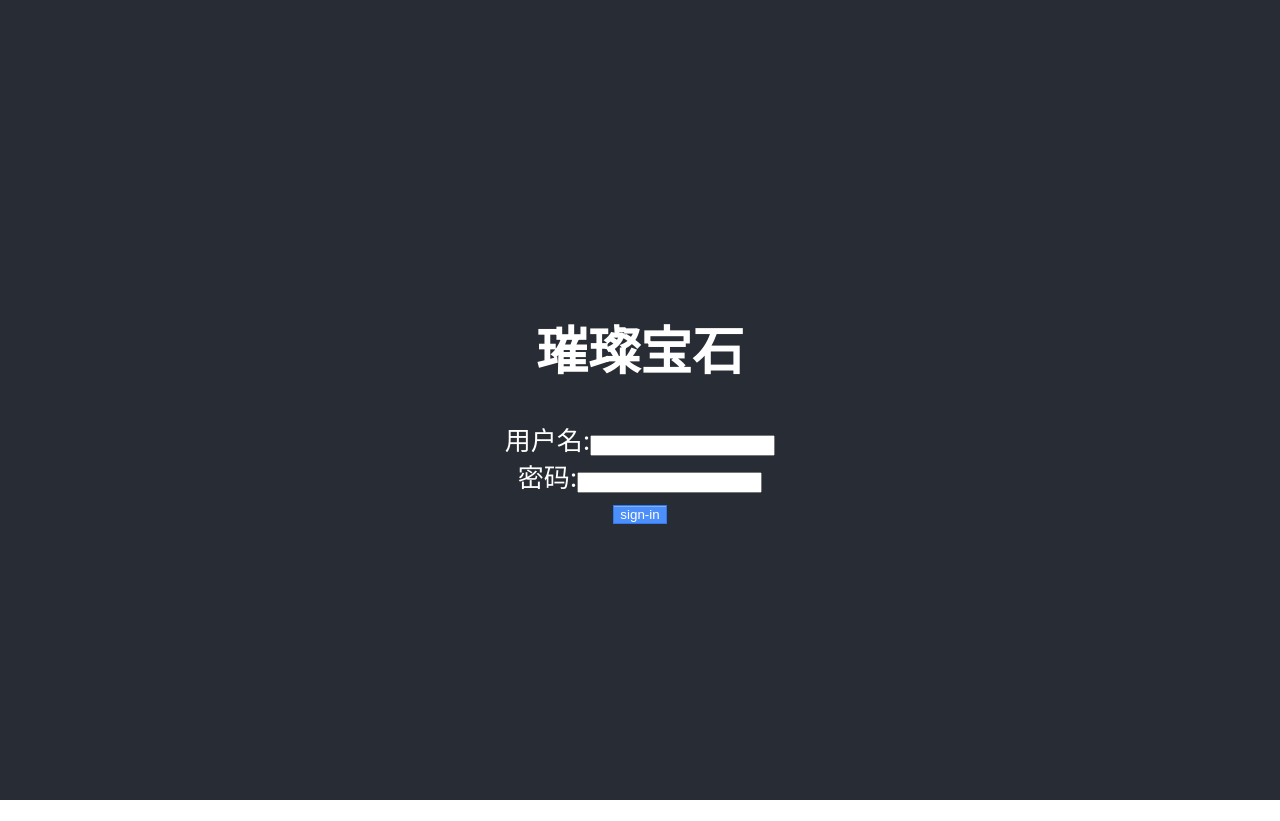
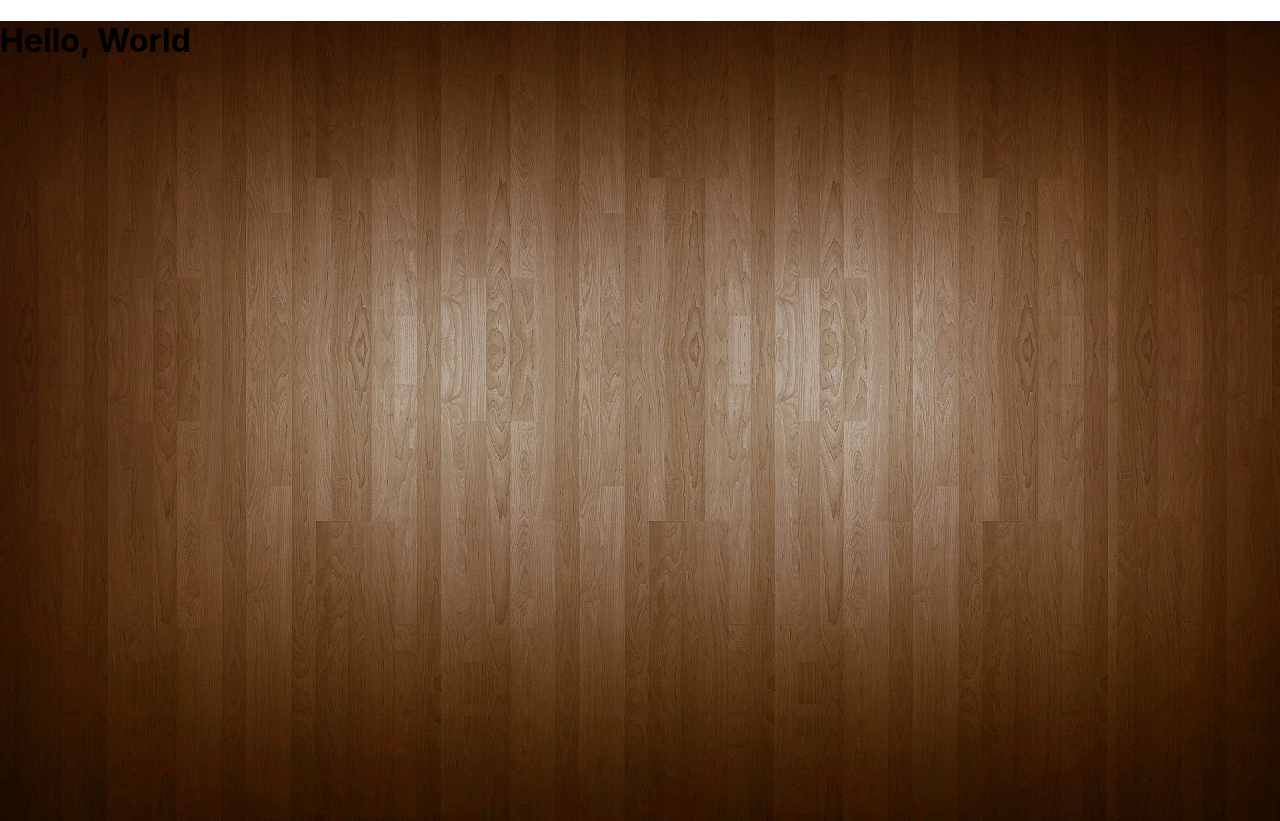
Before and after one commit to liziyi-gh/Splendor, a React (Create React App) app in the folder web/: page /gamepage in a window 1280 px wide. Before the commit the page ends 800 px from the top, so only its background shows below. Built offline with nearby package versions, Linux system fonts and the light colour scheme.

Commit message:
add login redirect

```diff
--- a/web/package.json
+++ b/web/package.json
@@ -6,6 +6,7 @@
     "@testing-library/jest-dom": "^5.16.4",
     "@testing-library/react": "^13.1.1",
     "@testing-library/user-event": "^13.5.0",
+    "axios": "^0.27.1",
     "react": "^18.0.0",
     "react-dom": "^18.0.0",
     "react-router-dom": "^6.3.0",
--- /dev/null
+++ b/web/public/api/login.json
@@ -0,0 +1,3 @@
+{
+  "loginFeedback": true
+}
--- a/web/src/App.js
+++ b/web/src/App.js
@@ -1,4 +1,4 @@
-import { LoginForm } from "./login.jsx";
+import LoginForm from "./login.jsx";
 import "./App.css";
 
 function App() {
@@ -9,6 +9,12 @@ function App() {
       <header className="App-header">
         {title}
         <LoginForm />
+        <nav
+          style={{
+            borderBottom: "solid 1px",
+            paddingBottom: "1rem",
+          }}
+        ></nav>
       </header>
     </div>
   );
--- /dev/null
+++ b/web/src/GamePage.css
@@ -0,0 +1,4 @@
+.GamePage-background {
+  background-image: url("../assets/borad_background.png");
+  background-size:100% 100%;
+}
--- /dev/null
+++ b/web/src/GamePage.jsx
@@ -0,0 +1,12 @@
+import React from "react";
+import "./GamePage.css";
+
+export class GamePage extends React.Component {
+  render() {
+    return (
+      <div className="GamePage-background" style={{ height: "100vh" }}>
+        <h1> Hello, World</h1>
+      </div>
+    );
+  }
+}
--- a/web/src/index.js
+++ b/web/src/index.js
@@ -1,12 +1,16 @@
 import { render } from "react-dom";
-import { BrowserRouter } from "react-router-dom";
+import { BrowserRouter, Routes, Route } from "react-router-dom";
 import App from "./App";
 import "./index.css";
+import { GamePage } from "./GamePage.jsx";
 
 const rootElement = document.getElementById("root");
 render(
   <BrowserRouter>
-    <App />
+    <Routes>
+      <Route path="/" element={<App />} />
+      <Route path="gamepage" element={<GamePage />} />
+    </Routes>
   </BrowserRouter>,
   rootElement
 );
--- a/web/src/login.jsx
+++ b/web/src/login.jsx
@@ -1,15 +1,16 @@
 import React from "react";
-import { Router, Route, Link } from "react-router";
-import { GamePage } from "./GamePage.jsx";
+import axios from "axios";
+import { useNavigate } from "react-router-dom";
 import "./login.css";
 
-export class LoginForm extends React.Component {
+class __LoginForm extends React.Component {
   constructor(props) {
     super(props);
     this.state = { username: "", password: "" };
 
     this.handleChange = this.handleChange.bind(this);
     this.handleSubmit = this.handleSubmit.bind(this);
+    this.loginUrl = "/api/login.json";
   }
 
   handleChange(event) {
@@ -19,12 +20,16 @@ export class LoginForm extends React.Component {
   }
 
   handleSubmit(event) {
-    alert(
-      "提交的用户名:" +
-        this.state.username +
-        "\n" +
-        "提交的密码:" +
-        this.state.password
+    axios.get(this.loginUrl).then(
+      (res) => {
+        const loginFeedback = res.data["loginFeedback"];
+        if (loginFeedback === true) {
+          this.props.navigate("gamepage", { replace: true });
+        }
+      },
+      (res) => {
+        alert("login timeout, please ensure you connected to internet");
+      }
     );
     event.preventDefault();
   }
@@ -55,3 +60,11 @@ export class LoginForm extends React.Component {
     );
   }
 }
+
+function LoginForm(props) {
+  let navigate = useNavigate();
+
+  return <__LoginForm {...props} navigate={navigate} />;
+}
+
+export default LoginForm;
```
Also changed, not shown: web/assets/borad_background.png (added), web/src/borad_background.png (added).
